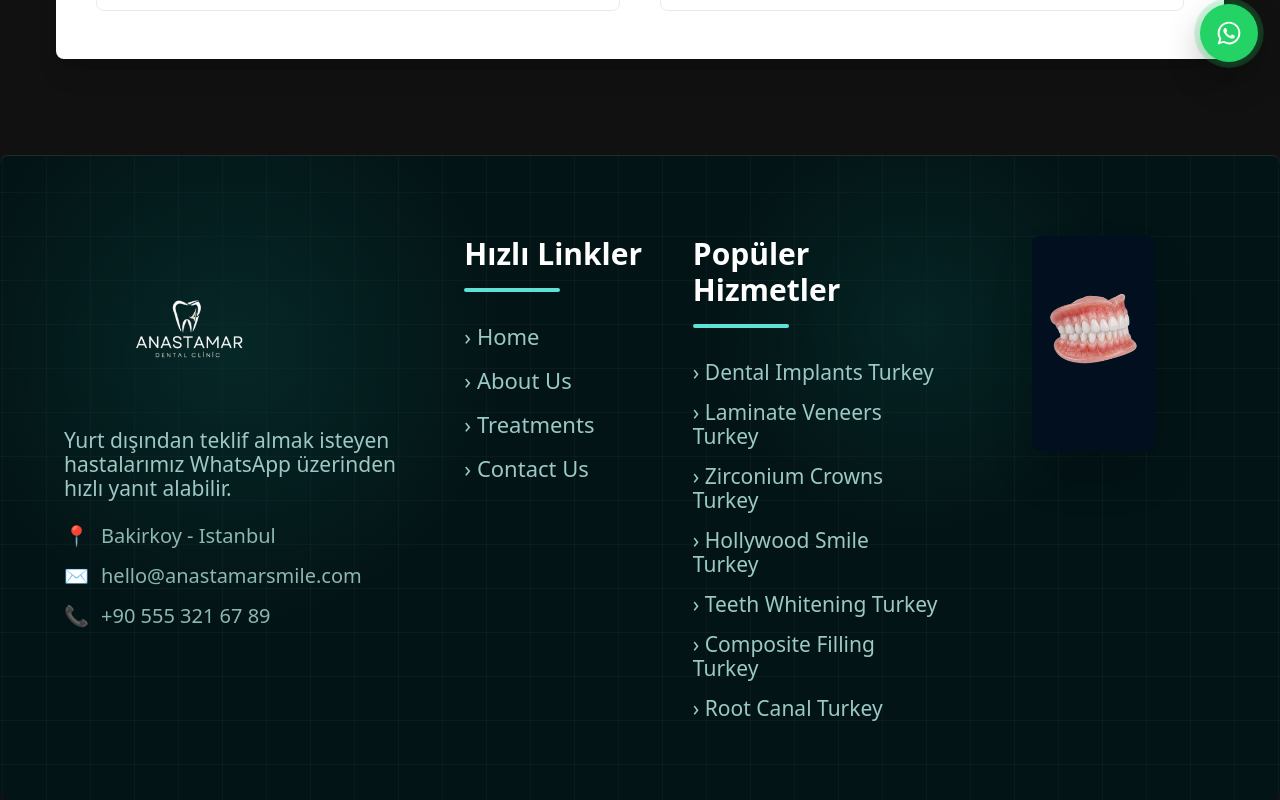
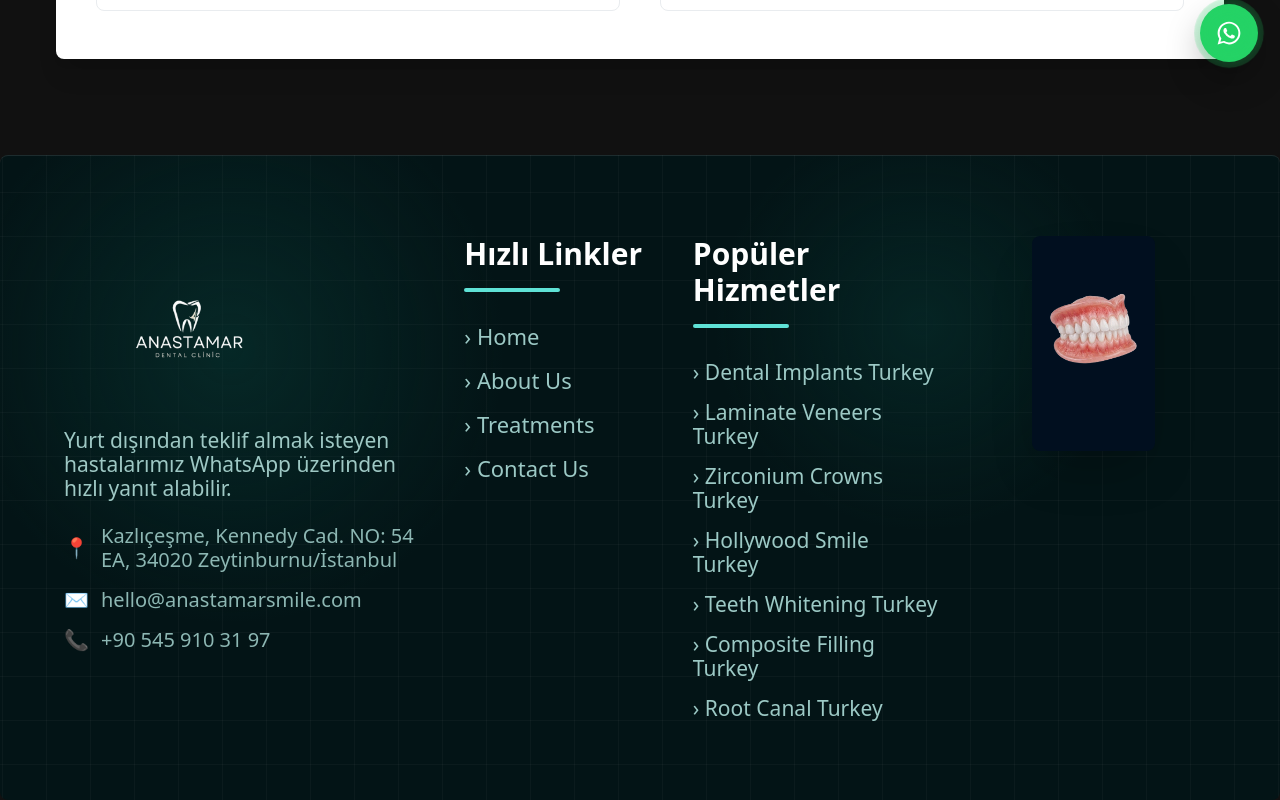
Before and after one commit to ibrahimtkmz/antasmardentalclinic, a Next.js app: page /doctors in a window 1280 px wide. Shown: the part 716-1516 px from the top of the page. Built offline with nearby package versions, Linux system fonts and the light colour scheme.

Commit message:
Update site-wide contact address and WhatsApp number

```diff
--- a/app/components/Footer.jsx
+++ b/app/components/Footer.jsx
@@ -41,9 +41,9 @@ export default function Footer() {
             </p>
 
             <div className="mt-4 space-y-2 text-sm text-[#8db7b3] sm:text-base md:mt-6 md:space-y-4 md:text-[20px]">
-              <div className="flex items-center gap-3"><span>📍</span> Bakirkoy - Istanbul</div>
+              <div className="flex items-center gap-3"><span>📍</span> Kazlıçeşme, Kennedy Cad. NO: 54 EA, 34020 Zeytinburnu/İstanbul</div>
               <div className="flex items-center gap-3"><span>✉️</span> hello@anastamarsmile.com</div>
-              <div className="flex items-center gap-3"><span>📞</span> +90 555 321 67 89</div>
+              <div className="flex items-center gap-3"><span>📞</span> +90 545 910 31 97</div>
             </div>
           </div>
 
--- a/app/components/WhatsAppButton.jsx
+++ b/app/components/WhatsAppButton.jsx
@@ -1,7 +1,7 @@
 export default function WhatsAppButton() {
   return (
     <a
-      href="https://wa.me/905000000000"
+      href="https://wa.me/905459103197"
       target="_blank"
       rel="noopener noreferrer"
       aria-label="WhatsApp ile iletişime geç"
--- a/app/contact/page.jsx
+++ b/app/contact/page.jsx
@@ -39,6 +39,12 @@ export default function ContactPage() {
               <h1 className="mt-5 text-4xl font-black leading-tight text-[#123f3a] md:text-5xl">{t.contactTitle}</h1>
               <p className="mt-4 text-base text-[#456863] md:text-lg">{t.contactLead}</p>
 
+              <div className="mt-6 space-y-2 rounded-2xl border border-[#cde5e1] bg-[#f3fbf9] p-4 text-sm text-[#123f3a] md:text-base">
+                <p><span className="font-semibold">Adres:</span> Kazlıçeşme, Kennedy Cad. NO: 54 EA, 34020 Zeytinburnu/İstanbul</p>
+                <p><span className="font-semibold">Telefon & WhatsApp:</span> +90 545 910 31 97</p>
+              </div>
+
+
               <form className="mt-8 space-y-4">
                 <input
                   className="h-14 w-full rounded-2xl border border-[#cde5e1] bg-[#f3fbf9] px-5 text-[#123f3a] outline-none placeholder:text-[#5f7f7b]"
@@ -70,7 +76,7 @@ export default function ContactPage() {
             <div className="min-h-[520px] border-t border-[#d7eeeb] bg-[#e8f4f2] lg:border-l lg:border-t-0">
               <iframe
                 title="Anastamar Clinic Map"
-                src="https://maps.google.com/maps?q=Kadikoy%20Istanbul&t=&z=13&ie=UTF8&iwloc=&output=embed"
+                src="https://maps.google.com/maps?q=Kazl%C4%B1%C3%A7e%C5%9Fme%2C%20Kennedy%20Cad.%20NO%3A%2054%20EA%2C%2034020%20Zeytinburnu%2F%C4%B0stanbul&t=&z=15&ie=UTF8&iwloc=&output=embed"
                 className="h-full min-h-[520px] w-full"
                 loading="lazy"
                 referrerPolicy="no-referrer-when-downgrade"
@@ -107,7 +113,7 @@ export default function ContactPage() {
             Take the first step toward solving your dental health concerns today.
             </h3>
           <a
-            href="https://wa.me/905555555555"
+            href="https://wa.me/905459103197"
             className="inline-flex h-14 items-center rounded-xl bg-[#0f8b80] px-8 text-lg font-bold text-white transition hover:bg-[#0a7067]"
           >
             WhatsApp
--- a/app/page.jsx
+++ b/app/page.jsx
@@ -491,7 +491,7 @@ export default function AnastamarDentalClinicHomepage() {
               </select>
               <div className="grid grid-cols-[110px_1fr] overflow-hidden rounded-2xl border border-[#c7e1de] bg-[#f1f8f7]">
                 <div className="grid place-items-center border-r border-[#c7e1de] text-[#111827]">🇹🇷 +90</div>
-                <input className="h-14 bg-transparent px-5 text-[#111827] outline-none" placeholder="0501 234 56 78" />
+                <input className="h-14 bg-transparent px-5 text-[#111827] outline-none" placeholder="0545 910 31 97" />
               </div>
               <select className="h-14 w-full rounded-2xl border border-[#c7e1de] bg-[#f1f8f7] px-5 text-[#6d8b87] outline-none">
                 <option>Select Service</option>
@@ -503,15 +503,20 @@ export default function AnastamarDentalClinicHomepage() {
               </button>
             </div>
 
+            <div className="mt-6 space-y-2 rounded-2xl border border-[#c7e1de] bg-white/70 p-4 text-[#23403d]">
+              <p><span className="font-semibold">Adres:</span> Kazlıçeşme, Kennedy Cad. NO: 54 EA, 34020 Zeytinburnu/İstanbul</p>
+              <p><span className="font-semibold">İletişim / WhatsApp:</span> +90 545 910 31 97</p>
+            </div>
+
             <div className="mt-8 flex items-center gap-5 text-[#4c6662]">
               <span className="h-px flex-1 bg-[#c4e3df]" />
               <span className="text-sm">or reach us through</span>
               <span className="h-px flex-1 bg-[#c4e3df]" />
             </div>
             <div className="mt-5 flex gap-3">
-              <button className="grid h-12 w-12 place-items-center rounded-full bg-white text-xl">📞</button>
+              <a href="tel:+905459103197" className="grid h-12 w-12 place-items-center rounded-full bg-white text-xl">📞</a>
               <button className="grid h-12 w-12 place-items-center rounded-full bg-white text-xl">✉️</button>
-              <button className="grid h-12 w-12 place-items-center rounded-full bg-white text-xl">🟢</button>
+              <a href="https://wa.me/905459103197" target="_blank" rel="noopener noreferrer" className="grid h-12 w-12 place-items-center rounded-full bg-white text-xl">🟢</a>
             </div>
           </div>
 
```
